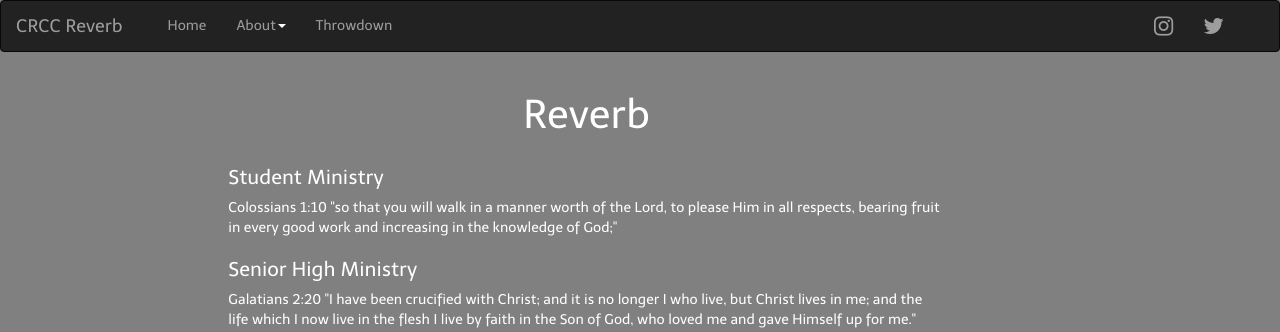
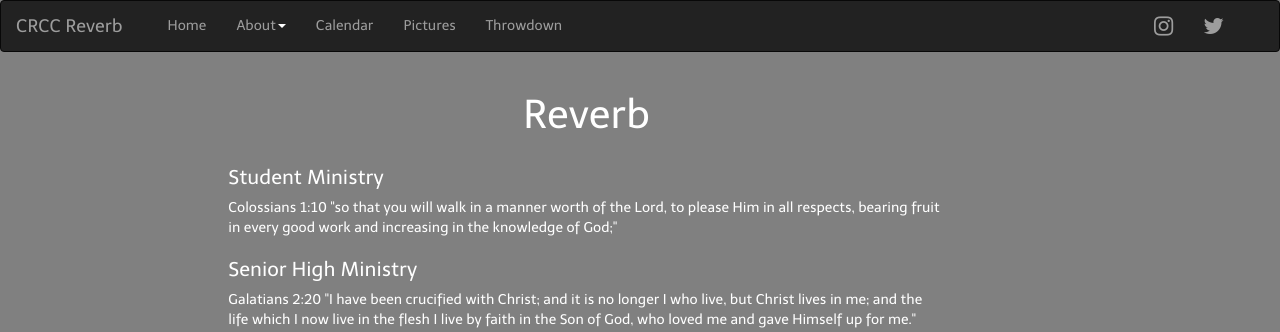
Before and after one commit to cedarrun/crccreverb.com, a Flask app: page /about in a window 1280 px wide. Shown: the top 332 px of the page. Run offline with Flask 2, Linux system fonts and the light colour scheme; parts of the project's set-up code (start-up, migrations or seed data) failed here and were passed over; some libraries are stand-ins or nearby versions.

Commit message:
added links to calendar and pictures

```diff
--- a/website/templates/layouts/header.html
+++ b/website/templates/layouts/header.html
@@ -24,7 +24,9 @@
                 <li {{is_active('general.contact')}}><a href="{{ url_for('general.contact') }}">Contact</a></li>
               </ul>
             </li>
-            <li><a href="http://throwdown.crccreverb.com">Throwdown</a></li>
+            <li {{is_active('general.calendar')}}><a href="{{ url_for('general.calendar') }}">Calendar</a></li>
+            <li {{is_active('general.pictures')}}><a href="{{ url_for('general.pictures') }}">Pictures</a></li>
+           <li><a href="http://throwdown.crccreverb.com">Throwdown</a></li>
           </ul>
         </div>
 
```
